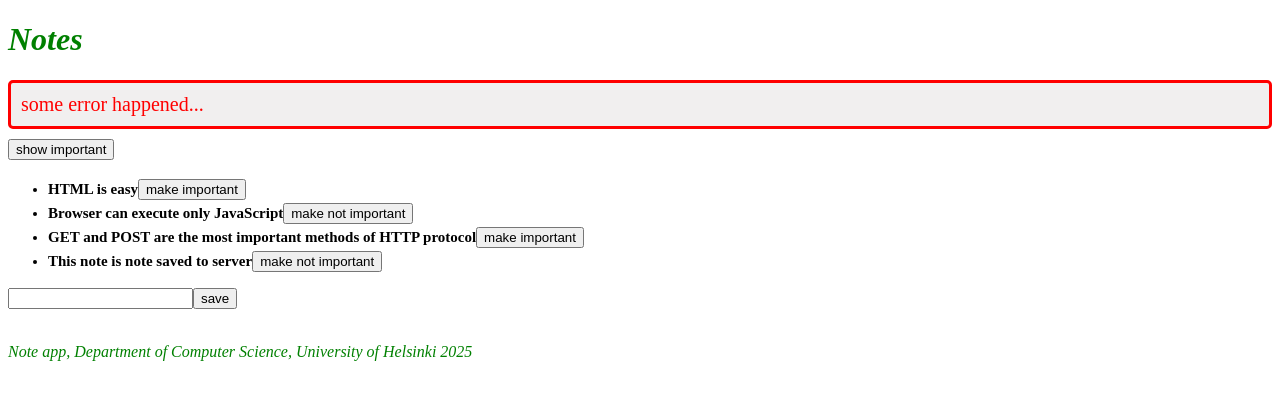
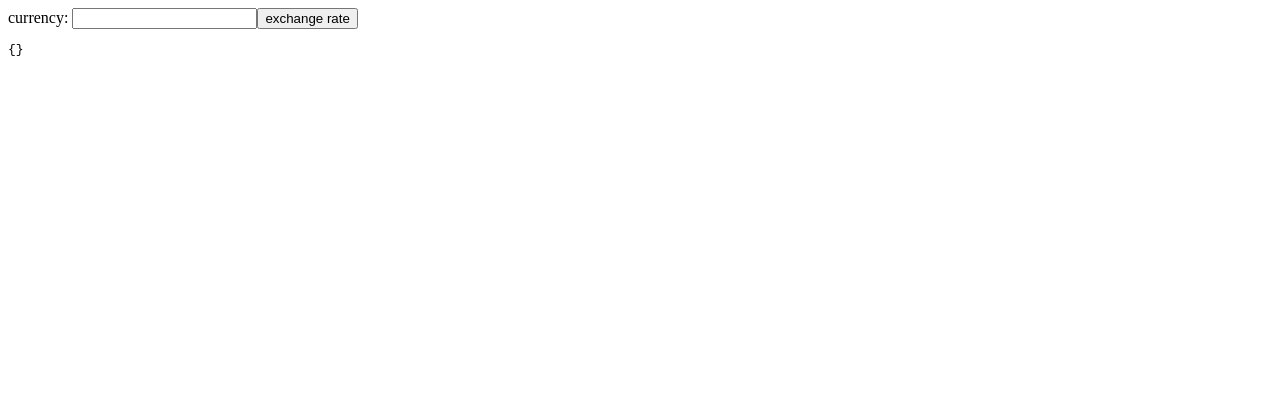
Before and after one commit to Newchxppa/fullstackopen, a React (Vite) app in the folder part2Folder/part2/: page / in a window 1280 px wide. Shown: the top 400 px of the page. Built offline with nearby package versions, Linux system fonts and the light colour scheme; data requests are answered from the project's data file.

Commit message:
Simple application for querying exchange rates using an API

```diff
--- a/part2Folder/part2/src/App.jsx
+++ b/part2Folder/part2/src/App.jsx
@@ -1,96 +1,44 @@
 import { useState, useEffect } from 'react'
-import Footer from './components/Footer'
-import Note from './components/Note'
-import noteService from './services/notes'
-import Notification from './components/Notification'
+import axios from 'axios'
 
 const App = () => {
-  const [notes, setNotes] = useState(null)
-  const [newNote, setNewNote] = useState('')
-  const [showAll, setShowAll] = useState(true)
-  const [errorMessage, setErrorMessage] = useState('some error happened...')
+  const [value, setValue] = useState('')
+  const [rates, setRates] = useState({})
+  const [currency, setCurrency] = useState(null)
 
-   useEffect(() =>{
-    noteService
-      .getAll()
-      .then(initialNotes => {
-        setNotes(initialNotes)
+  useEffect(() => {
+    console.log('effect run, currency is now', currency);
+
+    if(currency){
+      console.log('fetching exchange rates...');
+      axios.get(`https://open.er-api.com/v6/latest/${currency}`)
+      .then(response => {
+        console.log(response.data.rates);
+        setRates(response.data.rates)
       })
-  }, [])
+    }
+  }, [currency])
 
-  if(!notes){
-    return null;
+  const handleChange = (event) => {
+    setValue(event.target.value)
   }
 
-  const toggleImportanceOf = id => {
-    const note = notes.find(n => n.id === id);
-    const changedNote = {...note, important: !note.important}
-
-   noteService
-    .update(id, changedNote)
-    .then(returnedNote => {
-      setNotes(notes.map(note => note.id === id ? returnedNote : note))
-    })
-    .catch(error => {
-      setErrorMessage(
-        `Note '${note.content}' was already removed from server`
-      )
-      setTimeout(() => {
-        setErrorMessage(null)
-      }, 5000)
-      setNotes(notes.filter(n => n.id !== id))
-    })
-
-    console.log(`importance of ${id} needs to be toggled`);
+  const onSearch = (event) => {
+    event.preventDefault()
+    setCurrency(value)
   }
 
+  return (
 
-
-
-  const addNote = (event) => {
-    event.preventDefault()
-    const noteObject = {
-      content: newNote,
-      important: Math.random() > 0.5,
-    }
-
-    noteService
-      .create(noteObject)
-      .then(returnedNote => {
-        setNotes(notes.concat(returnedNote))
-        setNewNote('')
-      })
-
-
-  }
-
-  const handleNoteChannge = (event) => {
-    setNewNote(event.target.value)
-  }
-
-  const notesToShow = showAll ? notes : notes.filter(note => note.important);
-
-
-
-  return (
     <div>
-      <h1>Notes</h1>
-      <Notification message={errorMessage} />
-      <button onClick={() => setShowAll(!showAll)}>
-        show {showAll ? 'important' : 'all'}
-      </button>
-      <ul>
-        {notesToShow.map(note =>
-          <Note key={note.id} note={note} toggleImportance={() => toggleImportanceOf(note.id)} />
-        )}
-      </ul>
-      <form onSubmit={addNote}>
-        <input value={newNote} onChange={handleNoteChannge} />
-        <button type="submit">save</button>
+      <form onSubmit={onSearch}>
+        currency: <input value={value} onChange={handleChange} />
+        <button type='submit'>exchange rate</button>
       </form>
-    <Footer />
+      <pre>
+        {JSON.stringify(rates, null, 2)}
+      </pre>
     </div>
-
   )
 
 }
```
